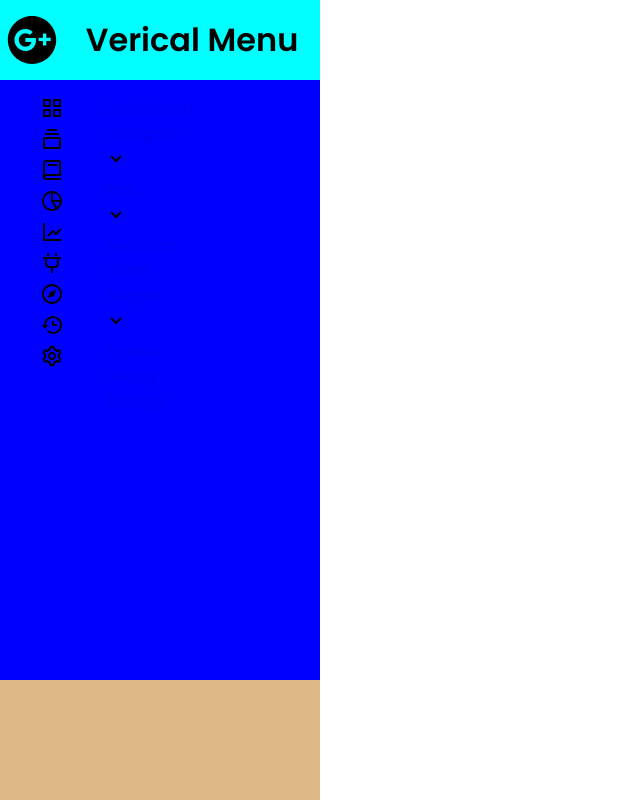
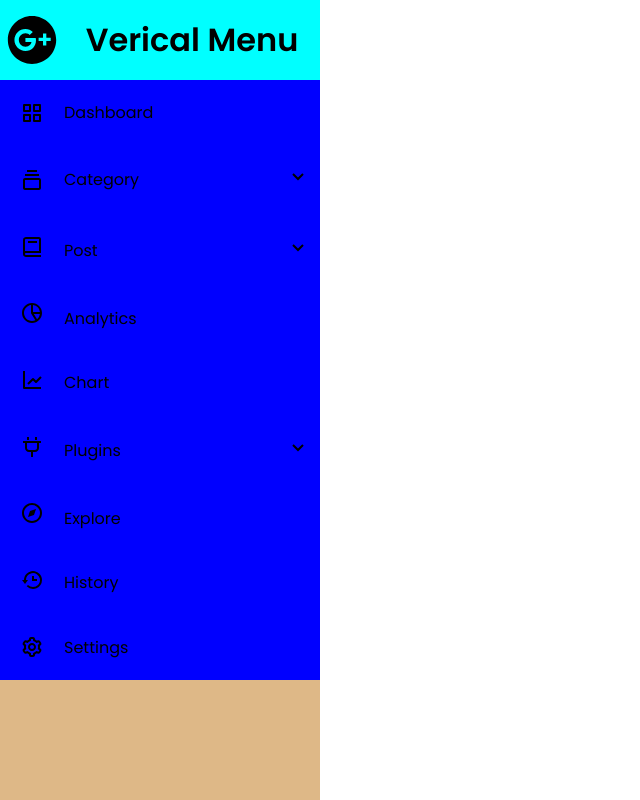
Before and after one commit to Castilho0/verticalMenuImproved, a plain HTML site: page index.html in a window 1280 px wide. Shown: the whole page, without its empty margins (0-640 px from the left). Drawn offline with nearby package versions, Linux system fonts and the light colour scheme.

Commit message:
Update style.css

```diff
--- a/style.css
+++ b/style.css
@@ -1,6 +1,12 @@
 /* ========================== Configurações gerais */
 
 @import url('https://fonts.googleapis.com/css2?family=Poppins:wght@300;400;500;600&display=swap');
+
+* {
+    margin: 0;
+    padding: 0;
+    box-sizing: border-box;
+}
 
 html,
 body {
@@ -8,10 +14,6 @@ body {
     height: 100vh;
 
     font-family: 'Poppins', sans-serif;
-
-    margin: 0;
-    padding: 0;
-    box-sizing: border-box;
 }
 
 ul {
@@ -20,6 +22,10 @@ ul {
 
 a {
     text-decoration: none;
+}
+
+.cursorDefault a {
+    cursor: default;
 }
 
 /*===============================================================================================================*/
@@ -63,6 +69,31 @@ a {
     height: 75%;
 }
 
+.iconsMenuBody ul {
+    display: flex;
+    flex-direction: column;
+    justify-content: space-around;
+    align-items: center;
+    height: 100%;
+}
+
+.iconsMenuBody ul li {
+    display: grid;
+    width: 100%;
+    height: 100%;
+    justify-content: center;
+    align-content: center;
+}
+
+.iconsMenuBody ul li a {
+    display: grid;
+    width: 100%;
+}
+
+.iconsMenuBody ul li a img {
+    color: #fff;
+}
+
 .imageFooter {
     background-color: burlywood;
 
@@ -99,6 +130,43 @@ a {
     height: 75%;
 }
 
+.namesMenuBody ul {
+    display: grid;
+    flex-direction: column;
+    justify-content: inherit;
+    align-items: center;
+    height: 100%;
+}
+
+.namesMenuBody ul li {
+    display: flex;
+    width: 100%;
+    justify-content: flex-start;
+    align-items: center;
+    padding-right: 10px;
+    height: 100%;
+}
+
+.namesMenuBody ul li .arrow {
+    margin-left: auto;
+}
+
+.namesMenuBody ul li .arrow img {
+    cursor: pointer;
+}
+
+.namesMenuBody ul li a {
+    display: grid;
+    width: 100%;
+    height: 100%;
+    align-content: center;
+    color: #000;
+}
+
+.namesMenuBody ul li a:hover {
+    background-color: blueviolet;
+}
+
 .imageFooterContent {
     background-color: burlywood;
 
```
